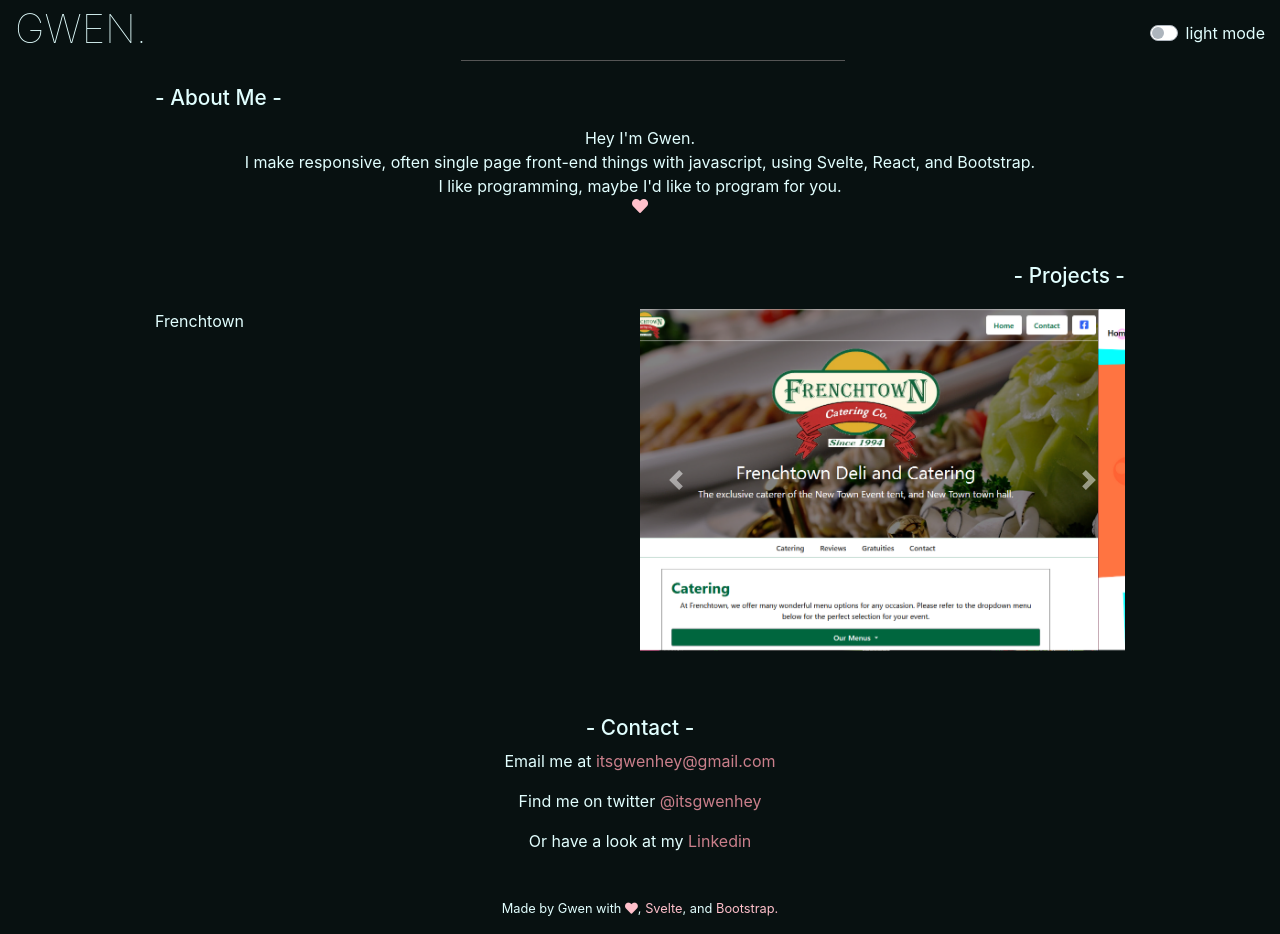
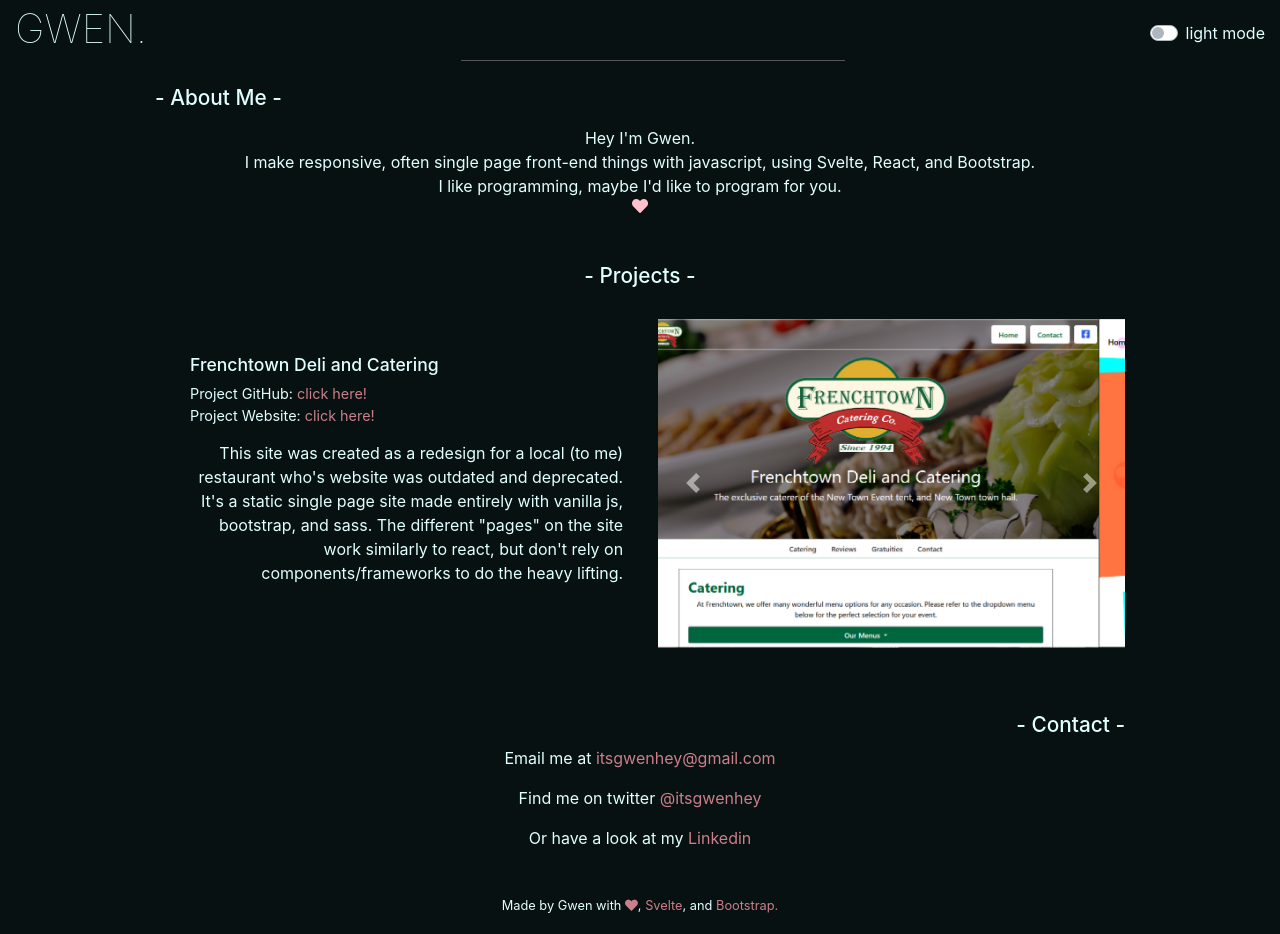
Before and after one commit to HeyItsGwen/Gwen-dotcom, a Svelte app: page / in a window 1280 px wide. Built offline with nearby package versions, Linux system fonts and the light colour scheme.

Commit message:
fill out project info and change project info styling

```diff
--- a/public/index.html
+++ b/public/index.html
@@ -7,7 +7,7 @@
 	<title>Gwen.</title>
 
 	<link rel="stylesheet" href="https://cdn.jsdelivr.net/npm/bootstrap@4.5.3/dist/css/bootstrap.min.css" integrity="sha384-TX8t27EcRE3e/ihU7zmQxVncDAy5uIKz4rEkgIXeMed4M0jlfIDPvg6uqKI2xXr2" crossorigin="anonymous">
-	<link rel='icon' type='image/png' href='/G.png'>
+	<link rel='icon' type='image/png' href='/GG.png'>
 	<link rel='stylesheet' href='/global.css'>
 	<link rel='stylesheet' href='/build/bundle.css'>
 	<link rel="stylesheet" href="https://use.fontawesome.com/releases/v5.15.4/css/all.css" integrity="sha384-DyZ88mC6Up2uqS4h/KRgHuoeGwBcD4Ng9SiP4dIRy0EXTlnuz47vAwmeGwVChigm" crossorigin="anonymous">
--- a/src/Contact.svelte
+++ b/src/Contact.svelte
@@ -1,5 +1,5 @@
 <div class='container d-flex flex-column '>
-    <h2 class='align-self-center'>- Contact -</h2>
+    <h2 class='align-self-center align-self-md-end'>- Contact -</h2>
     <div class='d-flex flex-column' id='contact'>
         <p>Email me at <a href='mailto: itsgwenhey@gmail.com' target='blank'>itsgwenhey@gmail.com</a></p>
         <p>Find me on twitter <a href='https://twitter.com/itsgwenhey' target='blank'>@itsgwenhey</a></p>
--- a/src/Footer.svelte
+++ b/src/Footer.svelte
@@ -8,9 +8,9 @@
         width: 100vw;
 	}
 	footer .fa-heart {
-		color: pink;
+		color: rgb(202, 127, 139);
 	}
     footer a {
-        color: pink;
+        color: rgb(202, 127, 139);
     }
 </style>
--- a/src/Projects.svelte
+++ b/src/Projects.svelte
@@ -9,18 +9,36 @@
             let slide3 = window.$('.three')[0];
             let slide4 = window.$('.four')[0];
 
-            //array to iterate through to check for what's active
+            //array to iterate through slides to check which is active
             let slidesToCheck = [slide0,slide1,slide2,slide3,slide4];
             //check if each slide has an 'active' class
             for(let i=0;i<slidesToCheck.length;i++) {
                 //if it does, show the correlating p element
                 if(!slidesToCheck[i].classList.contains('active')){
-                    window.$(`#carousel${i}`)[0].classList.remove('d-flex');
-                    window.$(`#carousel${i}`)[0].classList.add('d-none');
+                    window.$(`.carousel${i}`)[0].classList.remove('d-flex');
+                    window.$(`.carousel${i}`)[0].classList.add('d-none');
+
+                    window.$(`.carousel${i}p`)[0].classList.remove('d-flex');
+                    window.$(`.carousel${i}p`)[0].classList.add('d-none');
+
+                    window.$(`.carousel${i}p2`)[0].classList.remove('d-flex');
+                    window.$(`.carousel${i}p2`)[0].classList.add('d-none');
+
+                    window.$(`.carousel${i}p3`)[0].classList.remove('d-flex');
+                    window.$(`.carousel${i}p3`)[0].classList.add('d-none');
                 } else {
                     //otherwise make sure it's hidden
-                    window.$(`#carousel${i}`)[0].classList.remove('d-none');
-                    window.$(`#carousel${i}`)[0].classList.add('d-flex');
+                    window.$(`.carousel${i}`)[0].classList.remove('d-none');
+                    window.$(`.carousel${i}`)[0].classList.add('d-flex');
+
+                    window.$(`.carousel${i}p`)[0].classList.remove('d-none');
+                    window.$(`.carousel${i}p`)[0].classList.add('d-flex');
+
+                    window.$(`.carousel${i}p2`)[0].classList.remove('d-none');
+                    window.$(`.carousel${i}p2`)[0].classList.add('d-flex');
+
+                    window.$(`.carousel${i}p3`)[0].classList.remove('d-none');
+                    window.$(`.carousel${i}p3`)[0].classList.add('d-flex');
                 }
             }
         })
@@ -28,14 +46,39 @@
 </script>
 
 <div class='container d-flex flex-column '>
-    <h2 class='align-self-center align-self-md-end'>- Projects -</h2>
+    <h2 class='align-self-center'>- Projects -</h2>
     <div class='d-flex flex-column flex-md-row' id='projects'>
-        <div class='carouselText order-1 order-md-0'>
-            <p id='carousel0' class='d-flex'>Frenchtown</p>
-            <p id='carousel1' class='d-none'>Abstract</p>
-            <p id='carousel2' class='d-none'>Brand Spotlight</p>
-            <p id='carousel3' class='d-none'>Oldschool Runescape</p>
-            <p id='carousel4' class='d-none'>The Lil' Gauntlet</p>
+        <div class='carouselText order-1 order-md-0 flex-column'>
+            <h3 class='d-flex carousel0'>Frenchtown Deli and Catering</h3>
+            <p class='justify-self-start carousel0p d-flex carouselTextLinks'>Project GitHub:&nbsp;<a href='https://github.com/HeyItsGwen/Frenchtown-Deli-and-Catering' target='blank'>click here!</a></p>
+            <p class='justify-self-start carousel0p2 d-flex carouselTextLinks'>Project Website:&nbsp;<a href='https://heyitsgwen.github.io/Frenchtown-Deli-and-Catering/' target='blank'>click here!</a></p>
+
+            <p class='carousel0p3 d-flex text-wrap text-right carouselTextDescription'>This site was created as a redesign for a local (to me) restaurant who's website was outdated and deprecated. It's a static single page site made entirely with vanilla js, bootstrap, and sass. The different "pages" on the site work similarly to react, but don't rely on components/frameworks to do the heavy lifting.</p>
+
+            <h3 class='d-none carousel4'>The Lil' Gauntlet</h3>
+            <p class='justify-self-start carousel4p d-none carouselTextLinks'>Project GitHub:&nbsp;<a href='https://github.com/HeyItsGwen/The-Lil-Gauntlet' target='blank'>click here!</a></p>
+            <p class='justify-self-start carousel4p2  d-none carouselTextLinks'>Project Website:&nbsp;<a href='https://heyitsgwen.github.io/The-Lil-Gauntlet/' target='blank'>click here!</a></p>
+
+            <p class='justify-self-end carousel4p3 d-none text-right text-wrap carouselTextDescription'>This site is a simple 2d browser based version of The Gauntlet from the game Oldschool Runescape. It's built entirely with vanilla javascript and bootstrap, and includes an inventory system, and item creation system, and a basic walk/pathing algorithm.</p>
+
+            <h3 class='d-none carousel1'>Abstract</h3>
+            <p class='justify-self-start carousel1p d-none carouselTextLinks'>Project GitHub:&nbsp;<a href='https://github.com/HeyItsGwen/Abstract-Landing' target='blank'>click here!</a></p>
+            <p class='justify-self-start carousel1p2 d-none carouselTextLinks'>Project Website:&nbsp;<a href='https://heyitsgwen.github.io/Abstract-Landing/' target='blank'>click here!</a></p>
+
+            <p class='justify-self-end carousel1p3 d-none text-right text-wrap carouselTextDescription'>This static site was created to be a sample company/product landing page, and for me to have a little fun with some abstract/asymetrical design ideas, as well as to get some experience with React. It was built with React and Bootstrap.</p>
+
+            <h3 class='d-none carousel3'>Oldschool Runescape Landing Page</h3>
+            <p class='justify-self-start carousel3p d-none carouselTextLinks'>Project GitHub:&nbsp;<a href='https://github.com/HeyItsGwen/OSRS-Landing-Page' target='blank'>click here!</a></p>
+            <p class='justify-self-start carousel3p2  d-none carouselTextLinks'>Project Website:&nbsp;<a href='https://heyitsgwen.github.io/OSRS-Landing-Page/' target='blank'>click here!</a></p>
+
+            <p class='justify-self-end carousel3p3 d-none text-right text-wrap carouselTextDescription'>This single page site was built to be an example of a landing page for the game Oldschool Runescape. It's built using existing art assets from other sites under the game's umbrella, and was built with plain HTML, Bootstrap, and Sass.</p>
+
+            <h3 class='d-none carousel2'>Brand Spotlight</h3>
+            <p class='justify-self-start carousel2p d-none carouselTextLinks'>Project GitHub:&nbsp;<a href='https://github.com/HeyItsGwen/Simple-Landing-Page' target='blank'>click here!</a></p>
+            <p class='justify-self-start carousel2p2  d-none carouselTextLinks'>Project Website:&nbsp;<a href='https://heyitsgwen.github.io/Simple-Landing-Page/' target='blank'>click here!</a></p>
+
+            <p class='justify-self-end carousel2p3 d-none text-right text-wrap carouselTextDescription'>This static site was designed to be an example of a more minimalist/material design for a product or company's landing page. It was built using React and Bootstrap, mainly to get a little practice with React and some more simple designs.</p>
+
         </div>
         <div id="carousel" class="carousel slide order-0 order-md-1" data-ride="carousel">
             <ol class="carousel-indicators">
@@ -85,10 +128,27 @@
     }
     h2{
 		font-size: 1.3em;
-        margin-bottom: 20px;
-	}
+        margin-bottom: 30px;
+	  }
+    h3{
+      font-size: 1.1em;
+    }
     .carousel {
         width: 100%;
         margin: auto;
     }
+    .carouselText {
+      width: 100%;
+      padding: 35px 35px 0 35px;
+    }
+    .carouselTextLinks{
+      margin-bottom: 0;
+      font-size: 0.9em;
+    }
+    .carouselTextLinks a {
+      color: rgb(202, 127, 139);
+    }
+    .carouselTextDescription{
+      margin-top: 15px;
+    }
 </style>
```
Also changed, not shown: public/GG.png (added).
